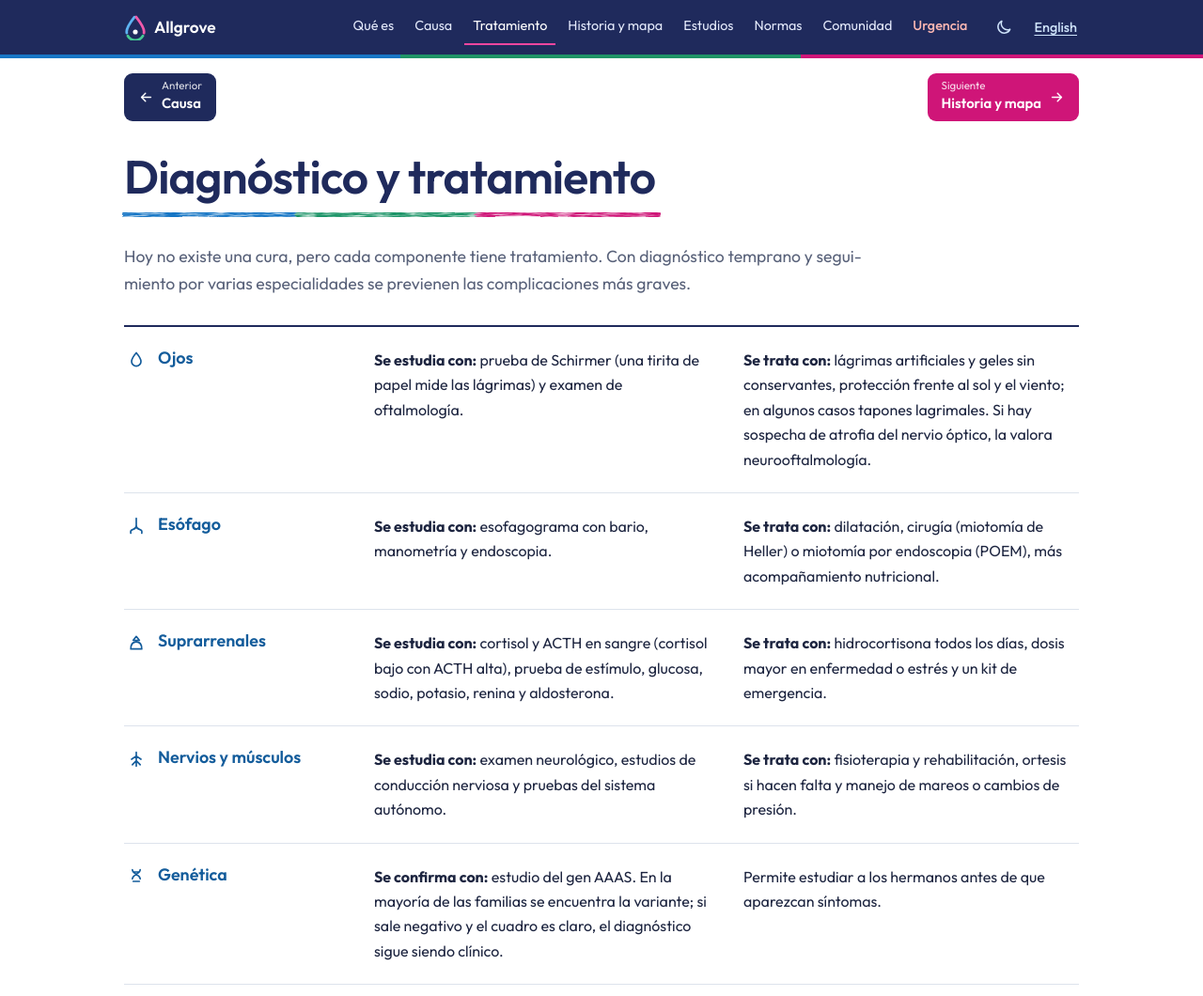
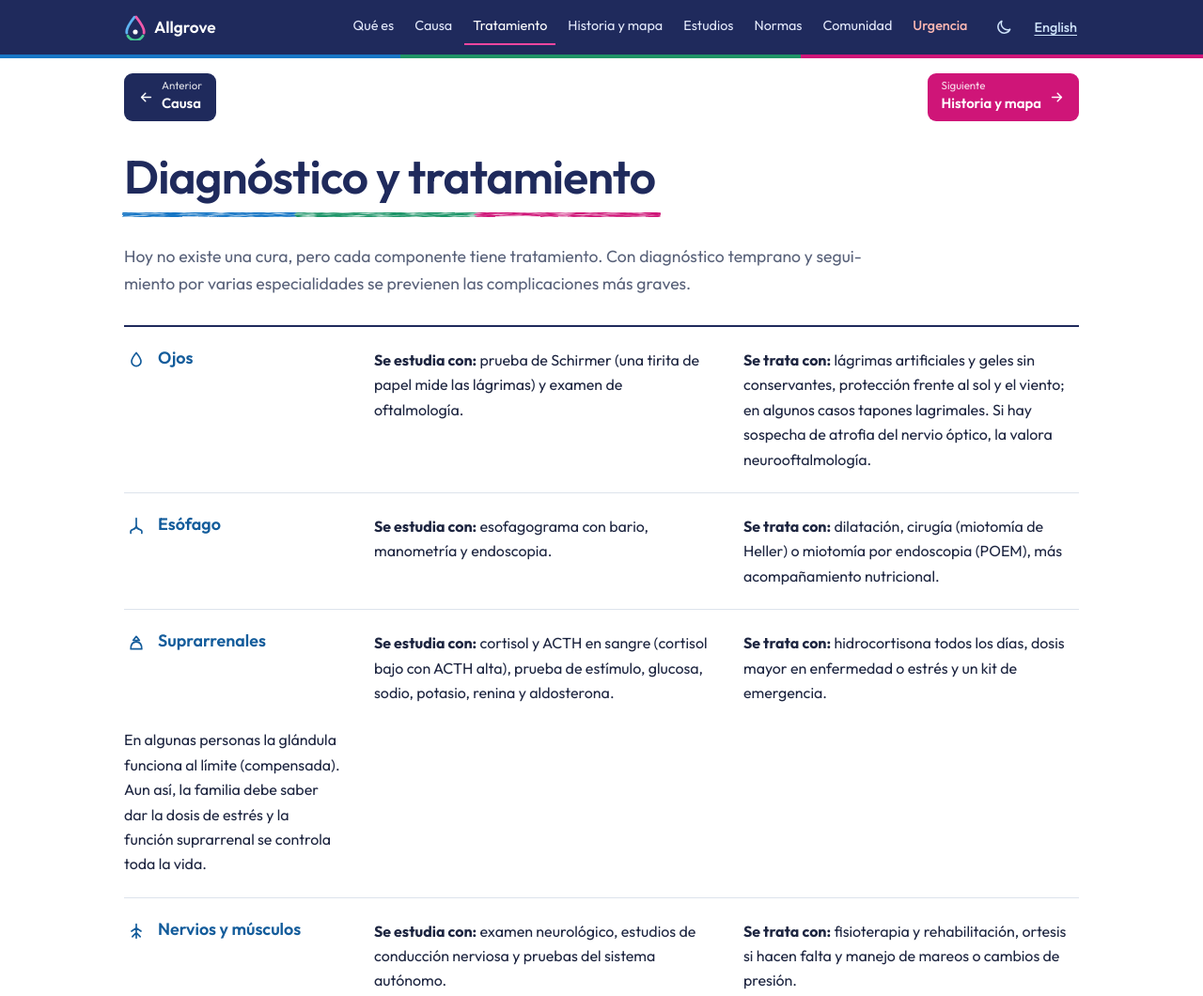
Before and after one commit to sindromedeallgrove/sindromedeallgrove, a plain HTML site: page tratamiento.html in a window 1280 px wide. Shown: the top 1060 px of the page at 94% size. Drawn offline with Linux system fonts and the light colour scheme.

Commit message:
Texto completo de Roucher-Boulez 2018: nota, palabras clave y función suprarrenal compensada
Co-Authored-By: Claude Opus 5.5 <noreply@anthropic.com>
Claude-Session: https://claude.ai/code/session_01Rq5kBfdtZ9pub8CAfG6hh1

```diff
--- a/tratamiento.html
+++ b/tratamiento.html
@@ -43,7 +43,7 @@
   <div class="carelist">
     <div class="card care"><h3><span class="ico"><svg viewBox="0 0 24 24"><path d="M12 3s6 7 6 11a6 6 0 0 1-12 0c0-4 6-11 6-11z"/></svg></span><span data-en="Eyes">Ojos</span></h3><p data-en="<b>Tested with:</b> Schirmer test (a paper strip measures tears) and an eye examination."><b>Se estudia con:</b> prueba de Schirmer (una tirita de papel mide las lágrimas) y examen de oftalmología.</p><p data-en="<b>Treated with:</b> preservative-free artificial tears and gels, protection from sun and wind; sometimes punctal plugs. If optic nerve atrophy is suspected, a neuro-ophthalmologist assesses it."><b>Se trata con:</b> lágrimas artificiales y geles sin conservantes, protección frente al sol y el viento; en algunos casos tapones lagrimales. Si hay sospecha de atrofia del nervio óptico, la valora neurooftalmología.</p></div>
     <div class="card care"><h3><span class="ico"><svg viewBox="0 0 24 24"><path d="M12 2v9q0 4-4 5t-3 5M12 11q0 4 4 5t3 5"/></svg></span><span data-en="Oesophagus">Esófago</span></h3><p data-en="<b>Tested with:</b> barium swallow, manometry and endoscopy."><b>Se estudia con:</b> esofagograma con bario, manometría y endoscopia.</p><p data-en="<b>Treated with:</b> dilation, surgery (Heller myotomy) or endoscopic myotomy (POEM), plus nutritional support."><b>Se trata con:</b> dilatación, cirugía (miotomía de Heller) o miotomía por endoscopia (POEM), más acompañamiento nutricional.</p></div>
-    <div class="card care"><h3><span class="ico"><svg viewBox="0 0 24 24"><path d="M5 20c0-6 3-9 7-9s7 3 7 9zM8 9l4-5 4 5z"/></svg></span><span data-en="Adrenal glands">Suprarrenales</span></h3><p data-en="<b>Tested with:</b> blood cortisol and ACTH (low cortisol with high ACTH), stimulation test, glucose, sodium, potassium, renin and aldosterone."><b>Se estudia con:</b> cortisol y ACTH en sangre (cortisol bajo con ACTH alta), prueba de estímulo, glucosa, sodio, potasio, renina y aldosterona.</p><p data-en="<b>Treated with:</b> daily hydrocortisone, higher doses during illness or stress, and an emergency kit."><b>Se trata con:</b> hidrocortisona todos los días, dosis mayor en enfermedad o estrés y un kit de emergencia.</p></div>
+    <div class="card care"><h3><span class="ico"><svg viewBox="0 0 24 24"><path d="M5 20c0-6 3-9 7-9s7 3 7 9zM8 9l4-5 4 5z"/></svg></span><span data-en="Adrenal glands">Suprarrenales</span></h3><p data-en="<b>Tested with:</b> blood cortisol and ACTH (low cortisol with high ACTH), stimulation test, glucose, sodium, potassium, renin and aldosterone."><b>Se estudia con:</b> cortisol y ACTH en sangre (cortisol bajo con ACTH alta), prueba de estímulo, glucosa, sodio, potasio, renina y aldosterona.</p><p data-en="<b>Treated with:</b> daily hydrocortisone, higher doses during illness or stress, and an emergency kit."><b>Se trata con:</b> hidrocortisona todos los días, dosis mayor en enfermedad o estrés y un kit de emergencia.</p><p data-en="In some people the adrenal glands work at their limit (compensated). Even then, the family should know how to give a stress dose, and adrenal function should be checked for life.">En algunas personas la glándula funciona al límite (compensada). Aun así, la familia debe saber dar la dosis de estrés y la función suprarrenal se controla toda la vida.</p></div>
     <div class="card care"><h3><span class="ico"><svg viewBox="0 0 24 24"><path d="M12 3v18M12 8l-6 4M12 8l6 4M12 14l-5 5M12 14l5 5"/></svg></span><span data-en="Nerves and muscles">Nervios y músculos</span></h3><p data-en="<b>Tested with:</b> neurological examination, nerve conduction studies and autonomic tests."><b>Se estudia con:</b> examen neurológico, estudios de conducción nerviosa y pruebas del sistema autónomo.</p><p data-en="<b>Treated with:</b> physiotherapy and rehabilitation, orthoses if needed, and management of dizziness or blood pressure changes."><b>Se trata con:</b> fisioterapia y rehabilitación, ortesis si hacen falta y manejo de mareos o cambios de presión.</p></div>
     <div class="card care"><h3><span class="ico"><svg viewBox="0 0 24 24"><path d="M7 3c0 6 10 6 10 12M17 3c0 6-10 6-10 12M8 6h8M8 18h8"/></svg></span><span data-en="Genetics">Genética</span></h3><p data-en="<b>Confirmed with:</b> a test of the AAAS gene. Most families have a variant; if the test is negative and the picture is clear, the diagnosis remains clinical."><b>Se confirma con:</b> estudio del gen AAAS. En la mayoría de las familias se encuentra la variante; si sale negativo y el cuadro es claro, el diagnóstico sigue siendo clínico.</p><p data-en="It allows siblings to be tested before symptoms appear.">Permite estudiar a los hermanos antes de que aparezcan síntomas.</p></div>
     <div class="card care"><h3><span class="ico"><svg viewBox="0 0 24 24"><circle cx="8" cy="8" r="3"/><circle cx="17" cy="9" r="2.5"/><path d="M2 20c0-4 3-6 6-6s6 2 6 6M14 20c0-3 1-5 4-5s4 2 4 5"/></svg></span><span data-en="Team and follow-up">Equipo y seguimiento</span></h3><p data-en="Endocrinology, gastroenterology, ophthalmology, neuro-ophthalmology, neurology, nutrition, dentistry, genetics and mental health.">Endocrinología, gastroenterología, oftalmología, neurooftalmología, neurología, nutrición, odontología, genética y salud mental.</p><p data-en="Growth, bones, teeth (a dry mouth favours decay) and mood are also monitored.">También se vigilan el crecimiento, los huesos, los dientes (la boca seca favorece las caries) y el ánimo.</p></div>
```
Also changed, not shown: estudios.html (+2 -2 lines).
